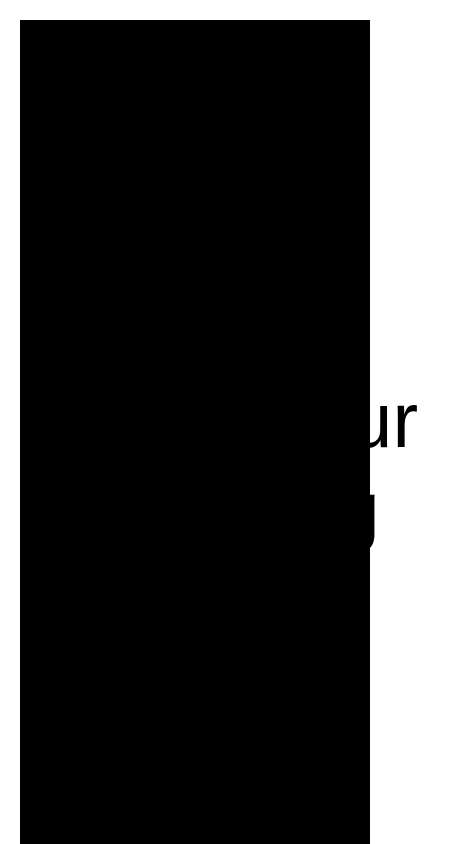
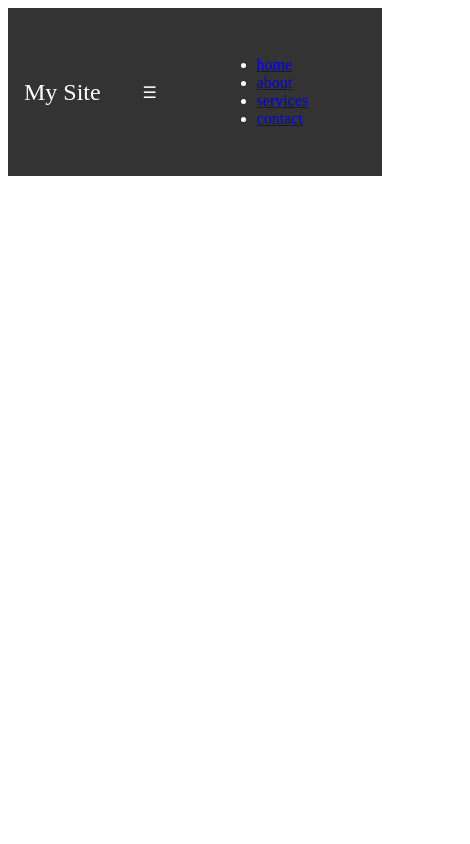
Before and after one commit to Aashu1-ac/css-cse-11, a plain HTML site: page media.html in a window 390 px wide. Shown: the top 844 px of the page, 470 px wide, since content can reach past the window. Drawn offline with Linux system fonts and the light colour scheme.

Commit message:
git modified

```diff
--- a/media.html
+++ b/media.html
@@ -7,13 +7,23 @@
     <link rel="stylesheet" href="./mediastyle.css"
 </head>
 <body>
-   <p>Lorem ipsum dolor sit amet, consectetur adipisicing elit. Autem neque eligendi qui repudiandae. Animi doloremque, magnam aut tenetur possimus iste culpa commodi in nostrum eligendi sint modi, nesciunt, ab architecto?</p>
-<div class="box">Lorem ipsum dolor sit amet consectetur adipisicing elit. Illum architecto exercitationem laborum dignissimos atque veniam praesentium et magnam voluptatum quas aut dolor molestias rerum ducimus, voluptate, laboriosam ipsam sed officiis!</div>
+   <!-- <p>Lorem ipsum dolor sit amet, consectetur adipisicing elit. Autem neque eligendi qui repudiandae. Animi doloremque, magnam aut tenetur possimus iste culpa commodi in nostrum eligendi sint modi, nesciunt, ab architecto?</p>
+<div class="box">Lorem ipsum dolor sit amet consectetur adipisicing elit. Illum architecto exercitationem laborum dignissimos atque veniam praesentium et magnam voluptatum quas aut dolor molestias rerum ducimus, voluptate, laboriosam ipsam sed officiis!</div> -->
+
+
 <nav>
+    <div class="logo">My Site
+
+</div>
+<div class="hamburger">&#9776</div>
+<div class="menu"></div>
 <ul>
     <li><a href="#">home</li>
-    <li ><a href="#">add</li>
-    <li><a href="#">AA</li>
+    <li ><a href="#">about</li>
+     <li><a href="#">services</li>
+        <li><a href="#">contact</li>
+
+
 
 </ul>
 
--- a/mediastyle.css
+++ b/mediastyle.css
@@ -1,9 +1,9 @@
-@media(max-width:768px){
+/* @media(max-width:768px){
     p{font-size: 77px;
     background-color: black;}
 
 
-}
+} */
 
 /* @media(orientation: landscape) {
     body{background-color: blue;}
@@ -16,7 +16,7 @@ width: 200px;
 
 } */
 
-* {
+/* * {
   box-sizing: border-box;
   margin: 0;
   padding: 0;
@@ -49,10 +49,11 @@ body {
 .box1 { background: #007bff; }
 .box2 { background: #28a745; }
 .box3 { background: #ff9800; }
-@media (max-width: 600px) {
+@media (max-width: 320px) {
+  body{background-color: red};
 
   .container {
-    background-color: red;
+
     display: block;
   }
 
@@ -60,3 +61,56 @@ body {
     margin-bottom: 15px;
   }
 }
+@media (min-width:600px){
+  body{background-color: yellow;}
+
+} */
+ /* @media(max-width:320px){
+  body{background-color: red;
+
+  }
+ } */
+ nav{
+  display: flex;
+  justify-content: space-between;
+  align-items: center;
+  background: #333;
+  padding: 1rem;
+
+ }
+ .logo{
+  color: #fff;
+  font-size: 1.5rem;
+
+ }
+ .menu{
+  display: none;
+  flex-direction: column;
+ }
+ ul{
+  color: #fff;
+  text-decoration: none;
+  padding: 1rem;
+  display: block;
+
+
+ }
+ .hamburger{
+  font: 2rem;
+  color: #fff;
+  cursor: pointer;
+display: none;
+ }
+ @media(max-width:768px){
+ .menu{
+display: flex;
+flex-direction: row;
+background: none;
+width: auto;
+position: static;
+ }
+ .hamburger{
+  display: flex;
+
+ }
+ }
```
